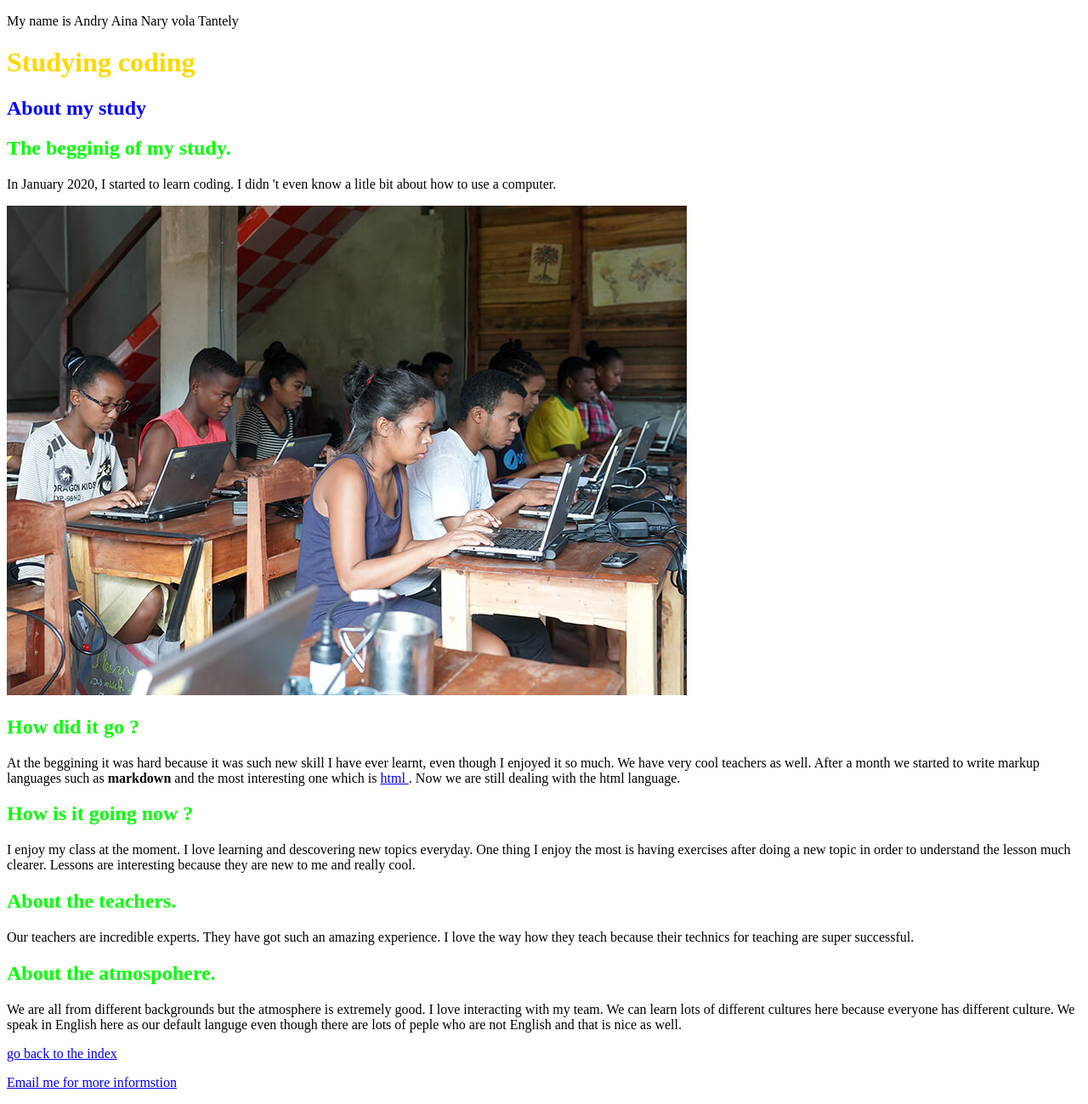
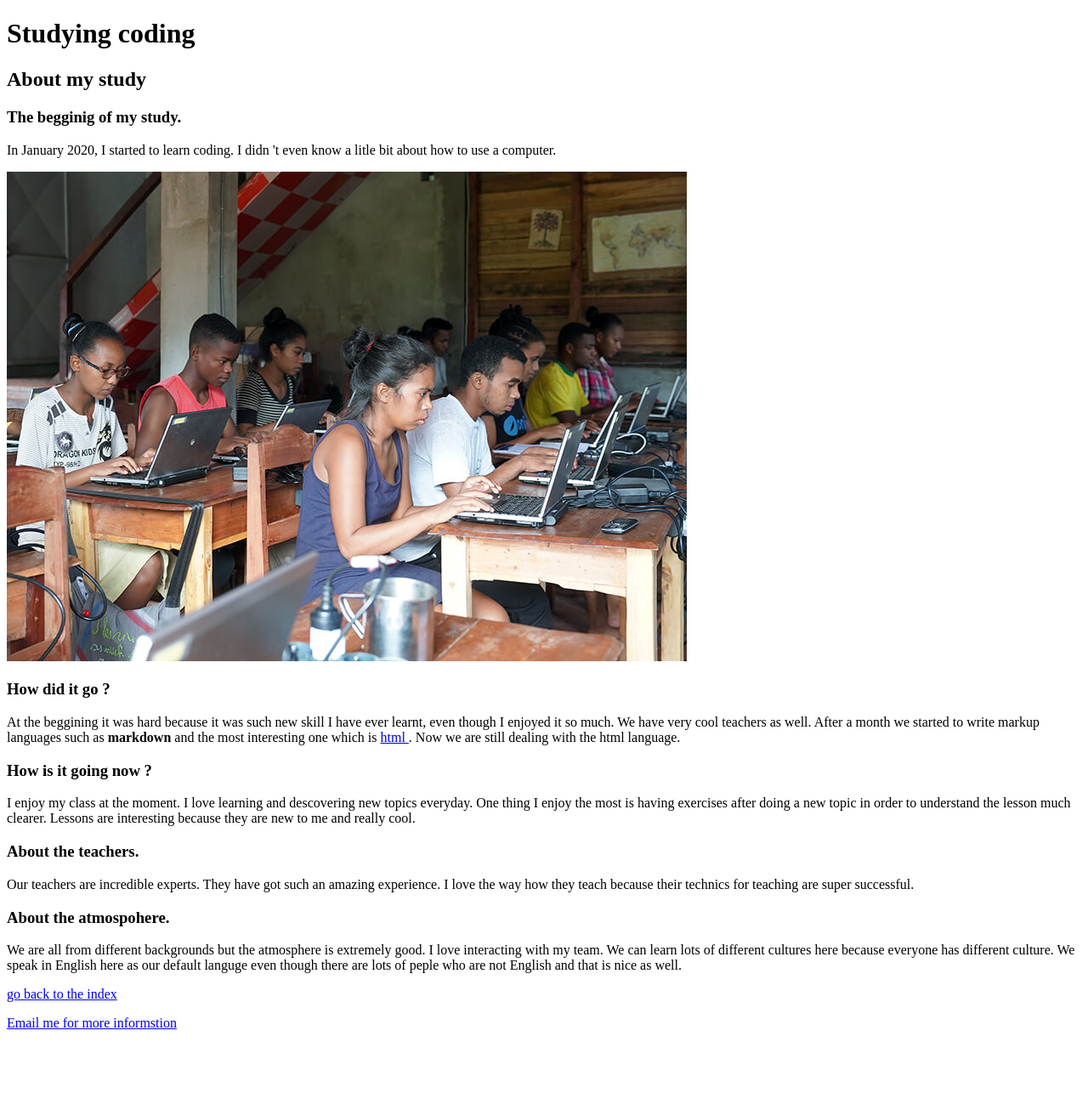
Before and after one commit to starjardin/blog, a plain HTML site: page my-first-blog.html in a window 1280 px wide. Shown: the whole page at 85% size. After the commit the page ends 1229 px from the top, so only its background shows below. Drawn offline with Linux system fonts and the light colour scheme.

Commit message:
updating my bolg

```diff
--- a/my-first-blog.html
+++ b/my-first-blog.html
@@ -10,29 +10,24 @@
   </head>
   <body>
     <header>
-      <p>
-      My name is Andry Aina Nary vola Tantely
-      </p>
-      <h1 style="color:gold;">
+      <h1>
         Studying coding
       </h1>
-      <h2 style="color:blue;">
+    </header>
+    <main>
+      <h2>
         About my study
       </h2>
-    </header>
-    <main>
-      <section>
-        <h2 style="color:lime">
+      <h3>
         The begginig of my study.
-        </h2>
+      </h3>
       <p>
-          In January 2020, I started to learn coding. I didn 't even know a litle bit about how to use a computer.</p>
+        In January 2020, I started to learn coding. I didn 't even know a litle bit about how to use a computer.
+      </p>
       <img src="class-2.jpg" alt="here are my classmate">
-      </section>
-      <section>
-        <h2  style="color:lime;">
+      <h3>
           How did it go ?
-        </h2 style="color:lime;">
+      </h3>
       <p>
         At the beggining it was hard because it was such new skill I have ever learnt, even though I enjoyed it so much. We have very cool teachers as well. After a month we started to write markup languages such as
         <b>
@@ -41,39 +36,31 @@
         <a href="https://www.google.com/search?q=html5+doctor&oq=html&aqs=chrome.0.69i59j69i57j69i59l2j69i60j69i61j69i60l2.5056j0j7&sourceid=chrome&ie=UTF-8" >html
         </a>. Now  we are still dealing with the html language.
       </p>
-        </section>
-        <section>
-          <h2 style="color:lime;" >
+      <h3>
         How is it going now ?
-          </h2>
+      </h3>
       <p>
-            I enjoy my class at the moment. I love learning and descovering new topics everyday. One thing I enjoy the most is having exercises after doing a new topic in order to understand the lesson much clearer. Lessons are interesting because they are new to me and really cool.
+        I enjoy my class at the moment. I love learning and descovering new topics everyday.  One thing I enjoy the most is having exercises after doing a new topic in order to understand the lesson much clearer. Lessons are interesting because they are new to me and really cool.
         </p>
-        </section>
-        <seciton>
-          <h2 style="color:lime;">
+        <h3>
           About the teachers.
-          </h2>
+        </h3>
         <p>
           Our teachers are incredible experts. They have got such an amazing experience. I love the way how they teach because their technics for teaching are super successful.
         </p>
-        </seciton>
-        <section>
-          <h2 style="color:lime;">
+        <h3>
           About the atmospohere.
-          </h2>
+        </h3>
         <p>
           We are all from different backgrounds but the atmosphere is extremely good. I love interacting with my team. We can learn lots of different cultures here because everyone has different culture. We speak in English here as our default languge even though there are lots of peple who are not English and that is nice as well.
         </p>
         <p>
           <a href="index.html"> go back to the index</a>
         </p>
-
-        </section>
       </main>
     <footer>
       <p>
-        <a href="mailto:honey.tantely.onja@gmail.com"> Email me for more informstion<a/>
+        <a href="mailto:honey.tantely.onja@gmail.com"> Email me for more informstion</a>
       </p>
     </footer>
   </body>
```
Also changed, not shown: life-in-mahanoro.html (+15 -15 lines). Lines whose indentation alone changed are shown as unchanged.
